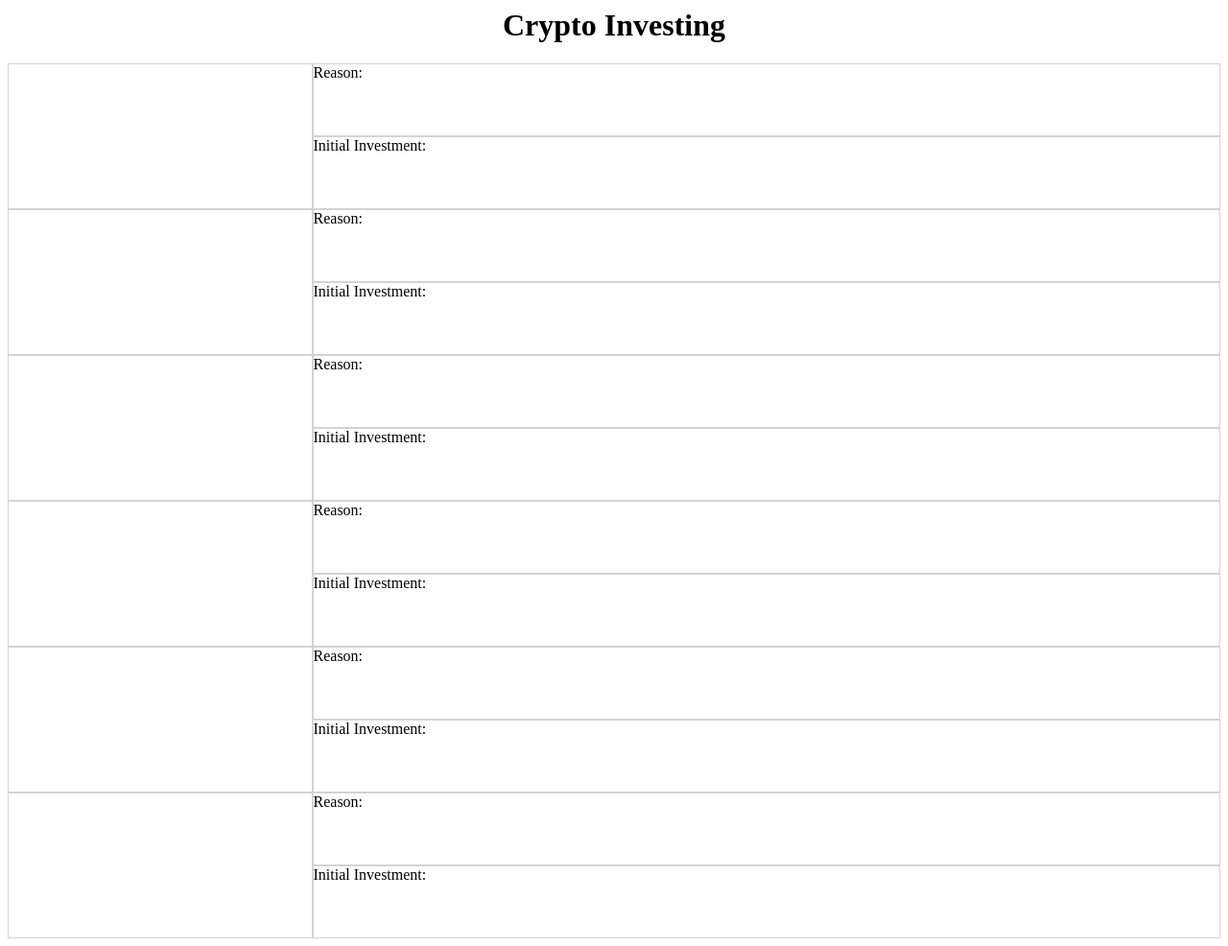
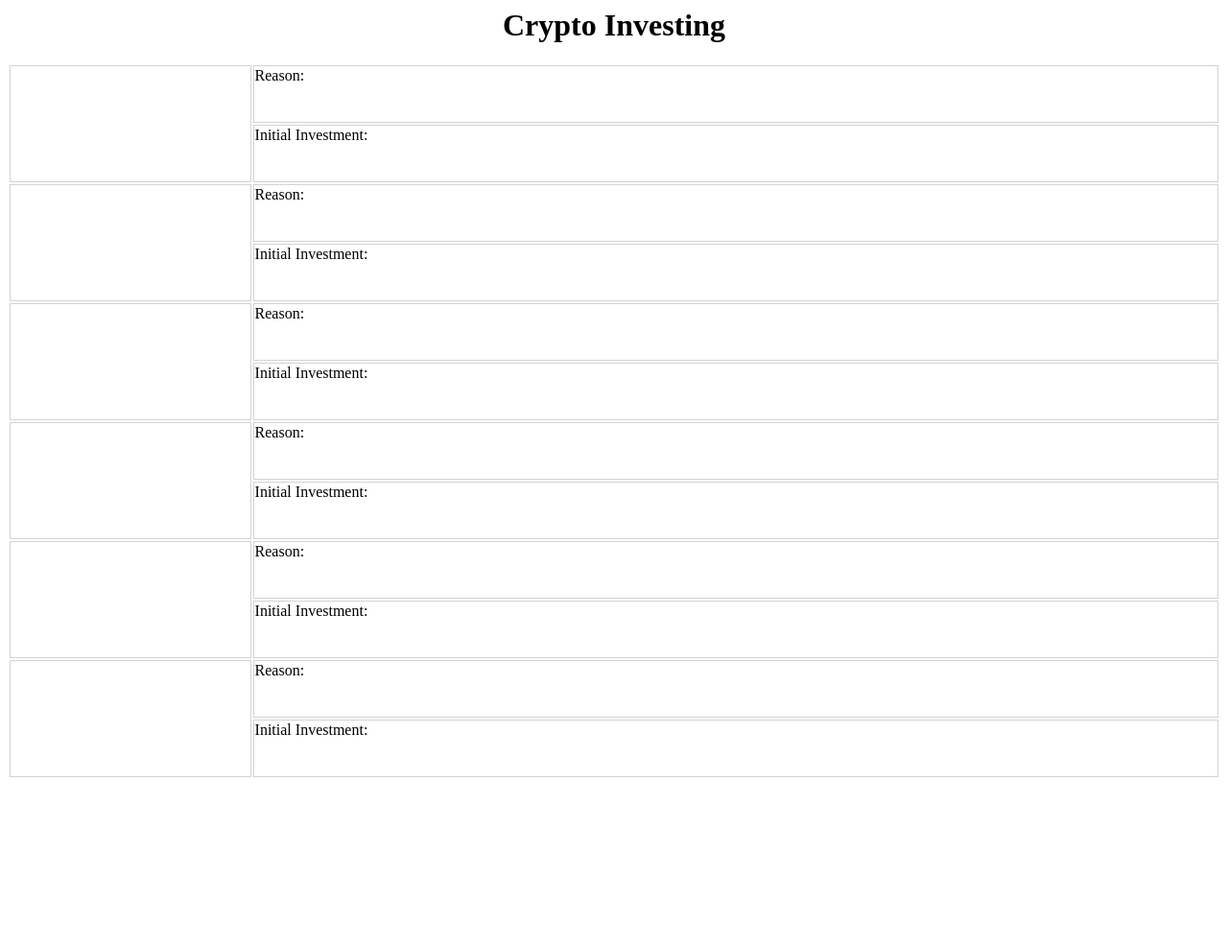
Before and after one commit to Narcolapser/bullet_journaling, a Flask app: page /crypto_investing in a window 1280 px wide. Shown: the whole page at 96% size. After the commit the page ends 810 px from the top, so only its background shows below. Run offline with Flask 2, Linux system fonts and the light colour scheme.

Commit message:
Crypto investing fixed.

```diff
--- a/templates/large_item_table.html
+++ b/templates/large_item_table.html
@@ -1,14 +1,14 @@
 <html>
     <center><h1>{{title}}</h1></center>
-    <div style="display: flex; flex-direction: column; width: 100%">
+    <table style="width: 100%">
         {% for i in range(rows) %}
-        <div style="display: flex; flex-drection: row; flex-grow: 1" >
-            <div style="flex: 1; height:150px; border: 1px solid lightgray"></div>
-            <div style="flex: 3; display: flex; flex-direction: column">
-                <div style="flex: 1; border: 1px solid lightgray">{{top_prompt}}:</div>
-                <div style="flex: 1; border: 1px solid lightgray">{{bottom_prompt}}:</div>
-            </div>
-        </div>
+        <tr style="width:100%" >
+            <td style="height:120px; width:20%; border: 1px solid lightgray" rowspan="2"></td>
+            <td style="height:60px; border: 1px solid lightgray; width:80%; vertical-align: top">{{top_prompt}}:</td>
+        </tr>
+        <tr>
+            <td style="height:60px; border: 1px solid lightgray; width:80%; vertical-align: top">{{bottom_prompt}}:</td>
+        </tr>
         {% endfor %}
     </div>
 </html>
```
